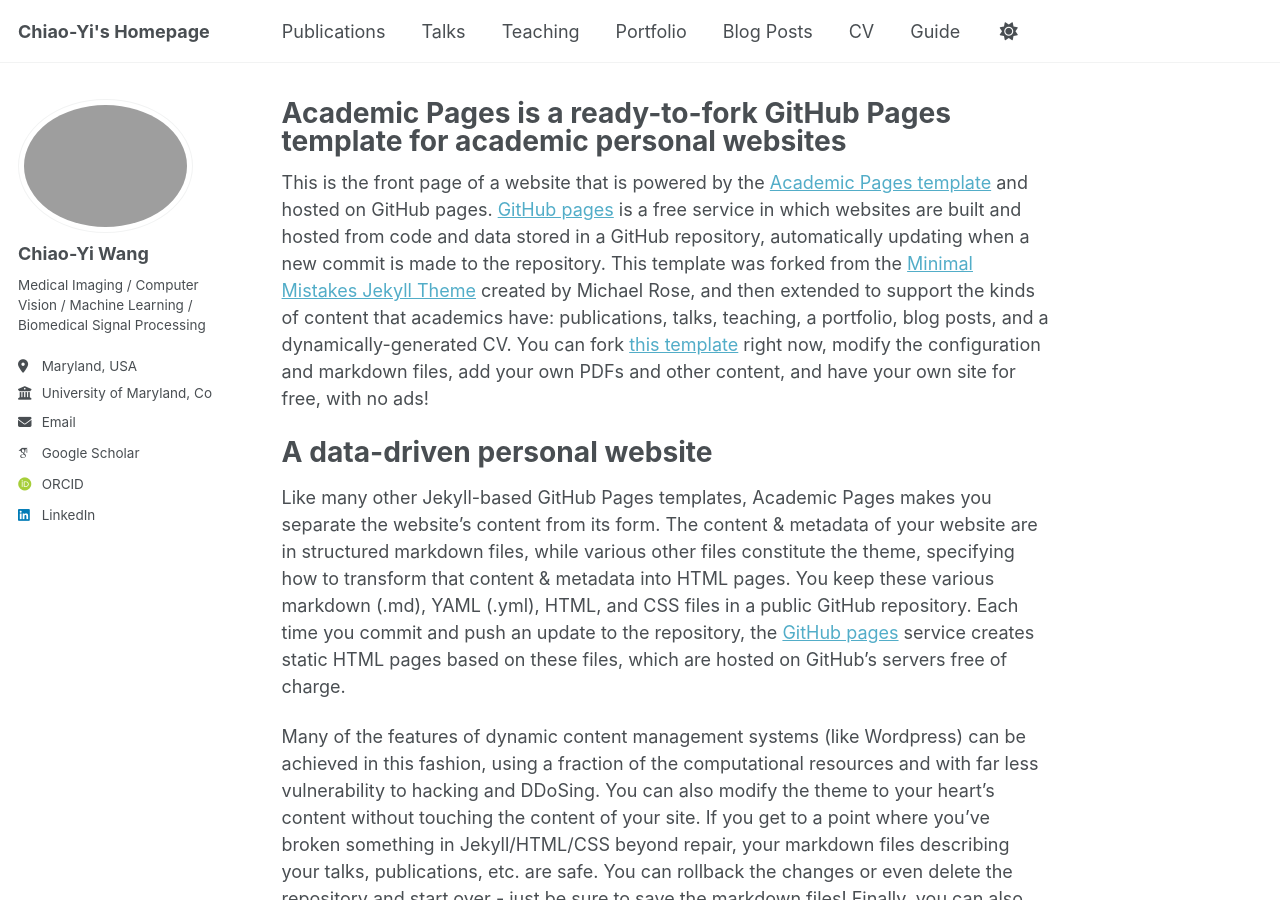
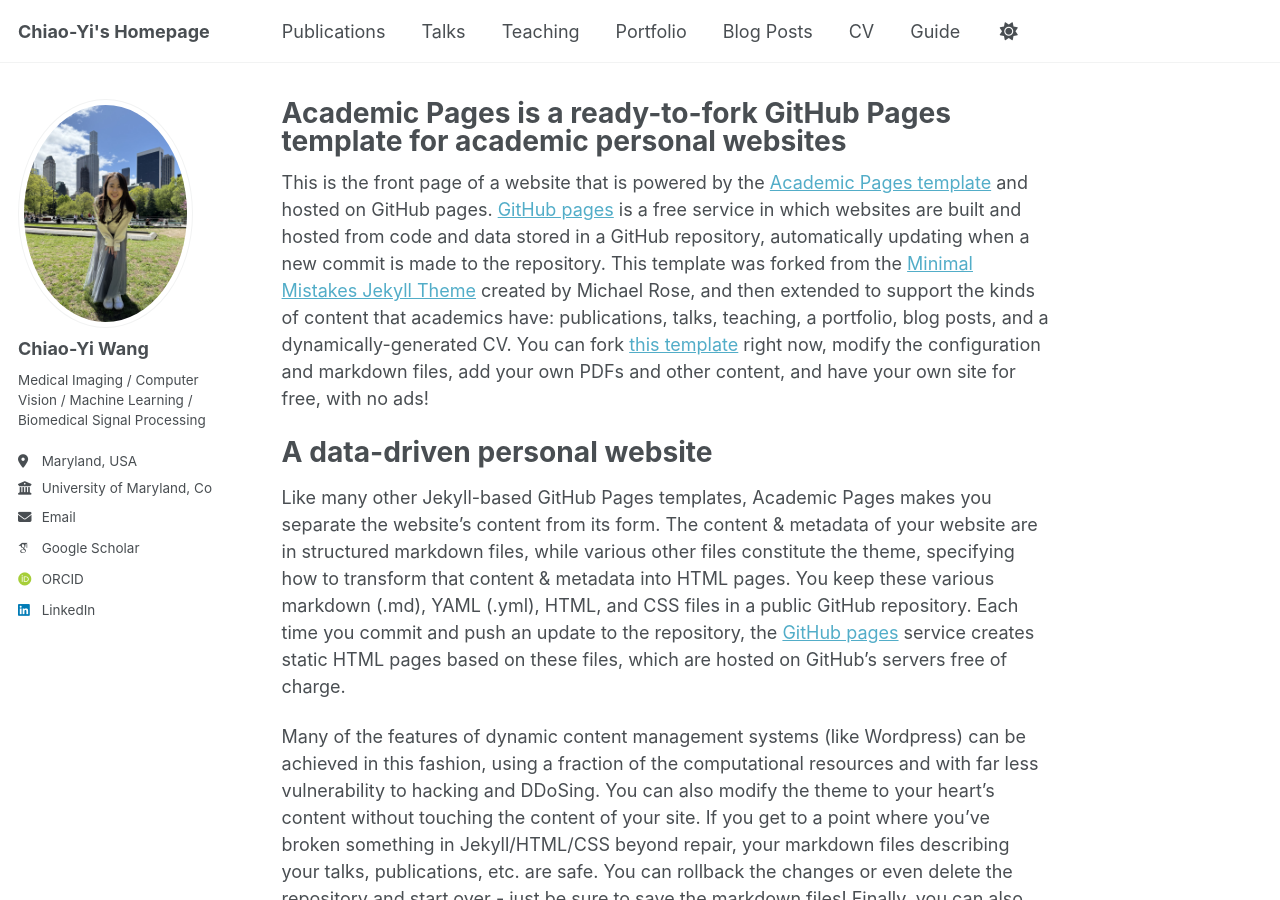
Before and after one commit to chiaoyiwang0424/chiaoyiwang0424.github.io, a Jekyll site: the page built from _pages/about.md, in a window 1280 px wide and 900 px high. Built offline with Jekyll 4.4.1, drawn with Linux system fonts in a browser that asks for light colours; some web fonts are replaced.

Commit message:
update profile image

```diff
--- a/_config.yml
+++ b/_config.yml
@@ -22,7 +22,7 @@ repository               : "academicpages/academicpages.github.io"
 #               Additional customization can be done by editing /_includes/author-profile.html
 author:
   # Biographic information
-  avatar           : "IMG_0314.jpg"
+  avatar           : "IMG_0314_720.jpg"
   name             : "Chiao-Yi Wang"
   pronouns         : # example: "she/her"
   bio              : "Medical Imaging / Computer Vision / Machine Learning / Biomedical Signal Processing"
```
Also changed, not shown: images/IMG_0314_720.jpg (added).
